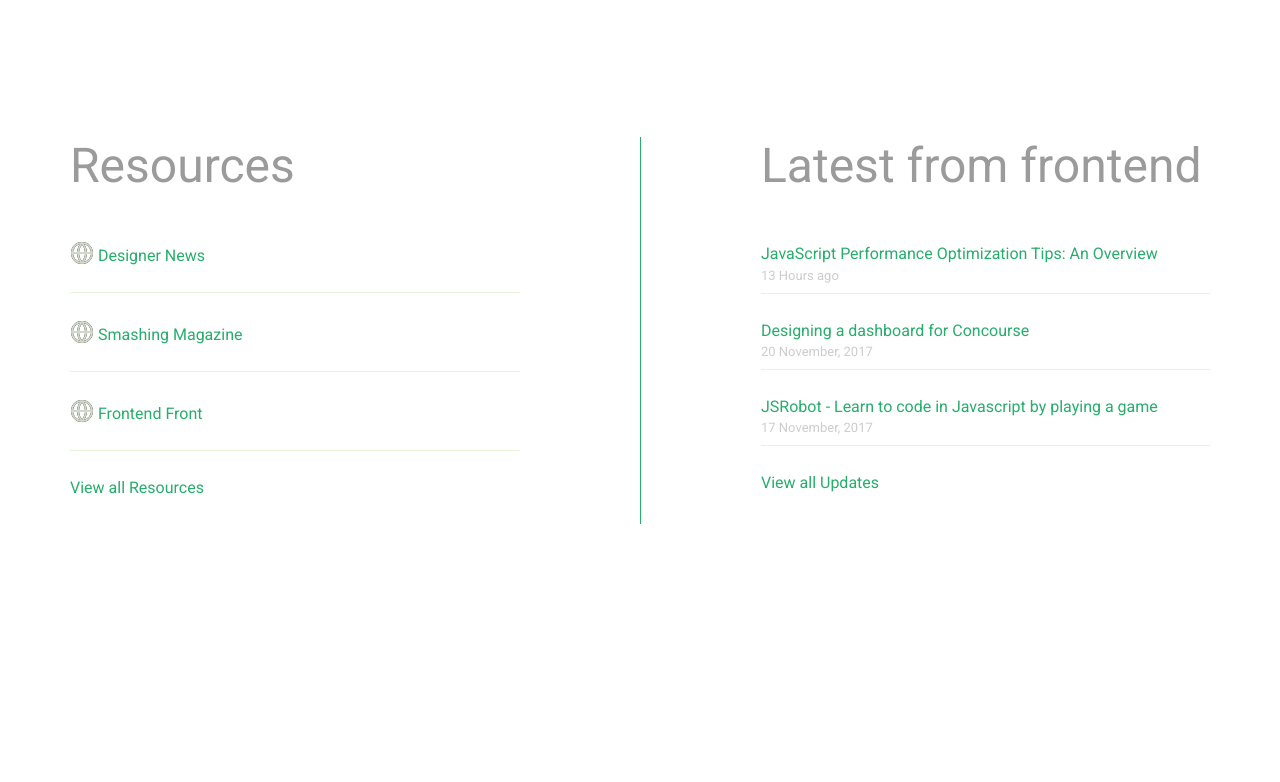
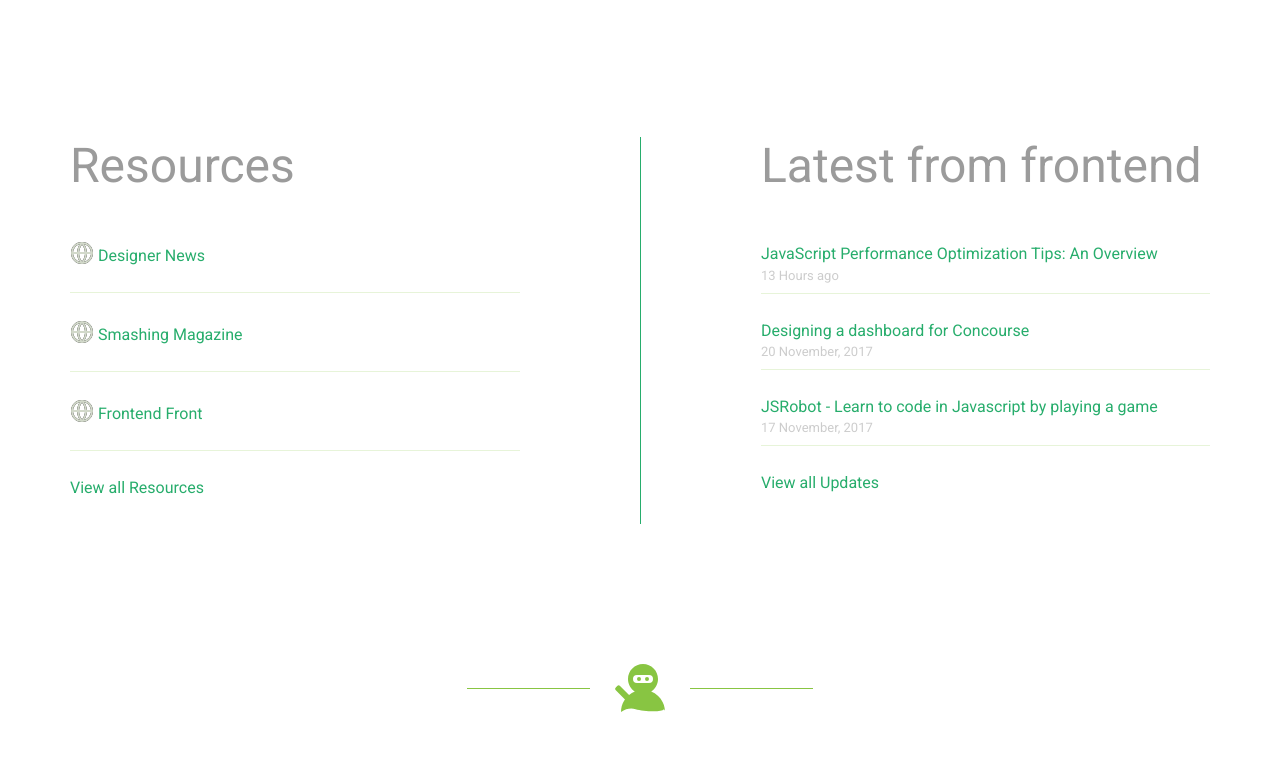
Before and after one commit to SajanKc/yipl-frontend, a plain HTML site: page index.html in a window 1280 px wide. Shown: the part 1332-2114 px from the top of the page. Before the commit the page ends 1926 px from the top, so only its background shows below. Drawn offline with Linux system fonts and the light colour scheme.

Commit message:
ninja separator section added

```diff
--- a/assets/css/style.css
+++ b/assets/css/style.css
@@ -183,7 +183,7 @@ img {
 .header {
   width: 100%;
   height: 100vh;
-  background-image: url(/assets/images/img-hero-image.png);
+  background-image: url("/assets/images/img-hero-image.png");
   background-repeat: no-repeat;
   background-size: cover;
   padding-top: 50px;
@@ -383,3 +383,23 @@ img {
   opacity: 0.5;
   color: #9b9b9b;
 }
+
+/* Ninja separator */
+.ninja {
+  display: flex;
+  justify-content: center;
+}
+
+.ninja__separator {
+  height: 1px;
+  width: 123px;
+  margin-top: 24px;
+  background-color: #88c542;
+  margin-left: 25px;
+  margin-right: 25px;
+}
+
+.ninja__image {
+  width: 50px;
+  height: 48px;
+}
--- a/index.html
+++ b/index.html
@@ -182,6 +182,16 @@
         </div>
     </section>
 
+    <section class="section-all section__ninja">
+        <div class="wrapper ninja">
+            <div class="ninja__separator"></div>
+            <div class="ninja__image">
+                <img src="./assets/svg/ic-separator-frontend-ninja.svg" alt="separator ninja">
+            </div>
+            <div class="ninja__separator"></div>
+        </div>
+    </section>
+
 </body>
 
 </html>
```
